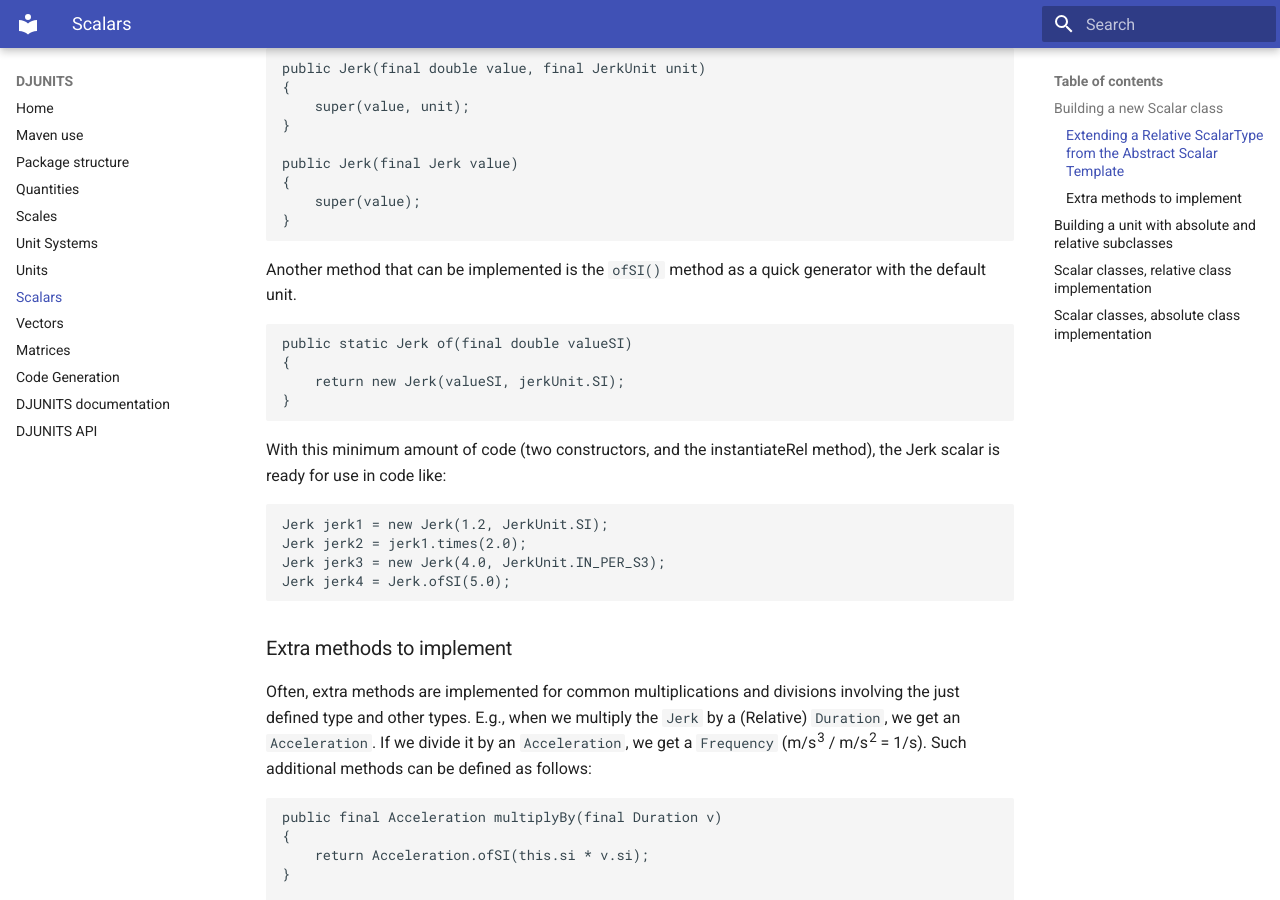
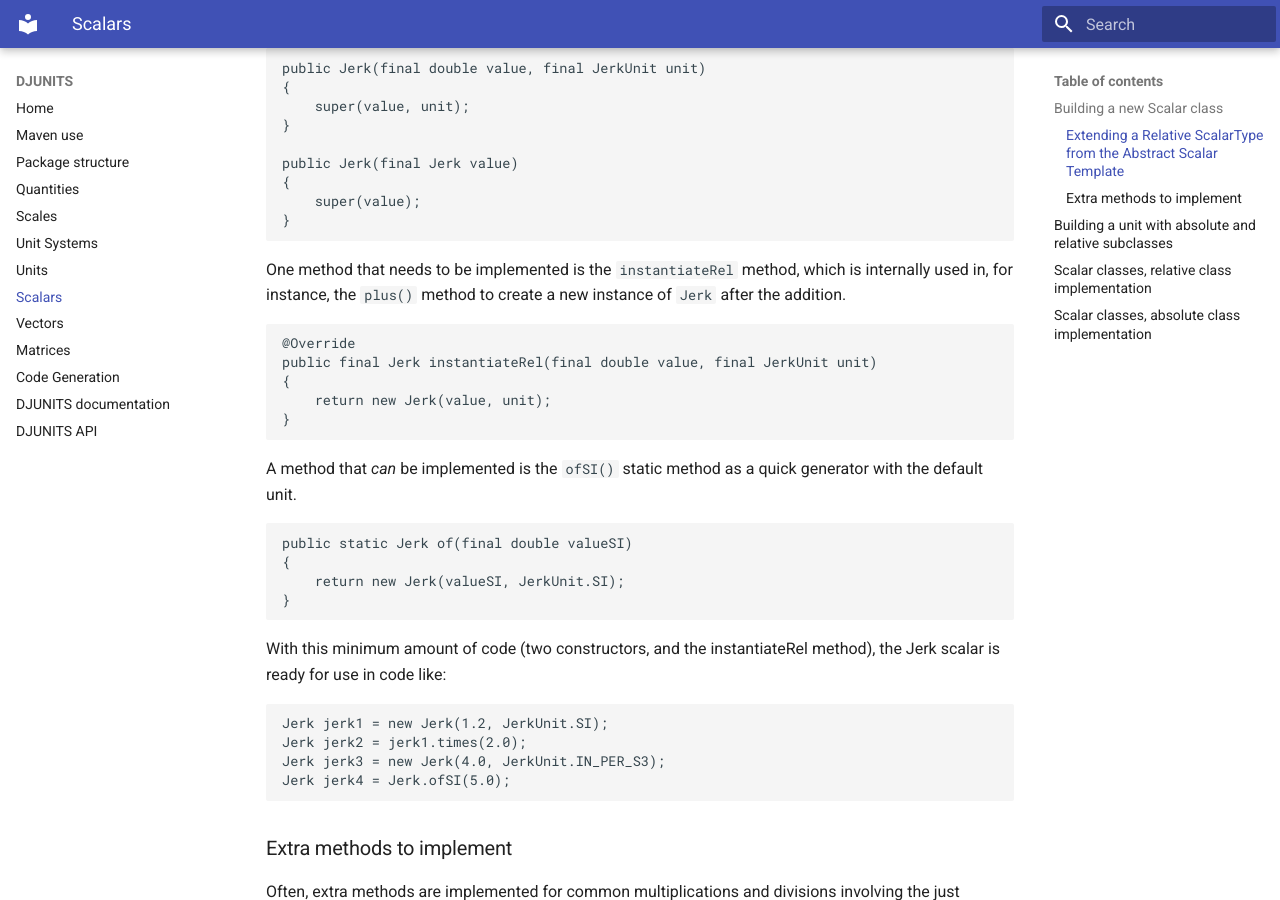
Before and after one commit to averbraeck/djunits, an MkDocs documentation site: the page built from docs/scalars.md, in a window 1280 px wide and 900 px high, scrolled down 1203 px. Built offline with MkDocs 1.6.1 and Material for MkDocs 9.7.7, drawn with Linux system fonts in a browser that asks for light colours.

Commit message:
Small update for documentation

````diff
--- a/docs/scalars.md
+++ b/docs/scalars.md
@@ -48,12 +48,22 @@ public Jerk(final Jerk value)
 }
 ```
 
-Another method that can be implemented is the `ofSI()` method as a quick generator with the default unit.
+One method that needs to be implemented is the `instantiateRel` method, which is internally used in, for instance, the `plus()` method to create a new instance of `Jerk` after the addition.
+
+```java
+@Override
+public final Jerk instantiateRel(final double value, final JerkUnit unit)
+{
+    return new Jerk(value, unit);
+}
+```
+
+A method that *can* be implemented is the `ofSI()` static method as a quick generator with the default unit.
 
 ```java
 public static Jerk of(final double valueSI)
 {
-    return new Jerk(valueSI, jerkUnit.SI);
+    return new Jerk(valueSI, JerkUnit.SI);
 }
 ```
 
````
